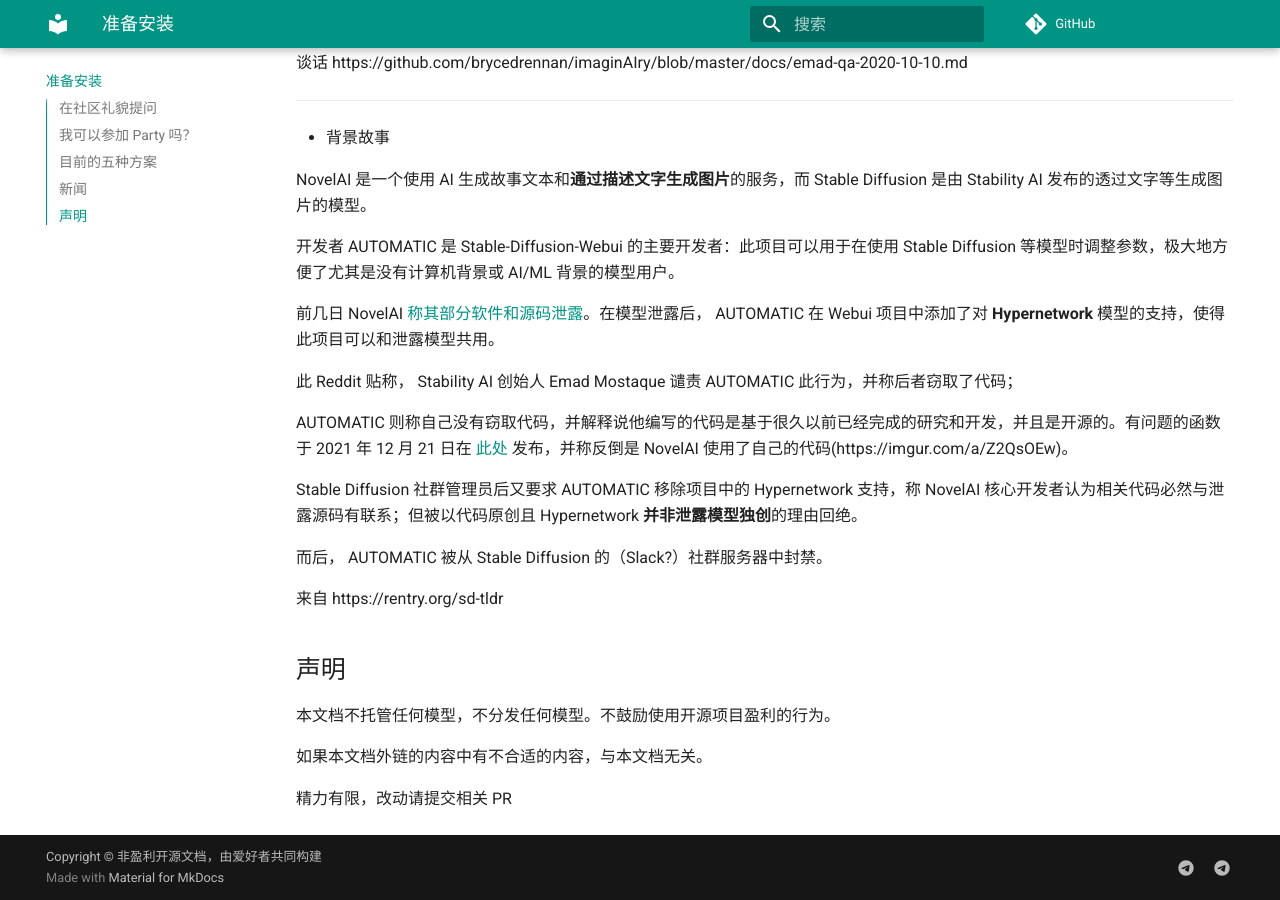
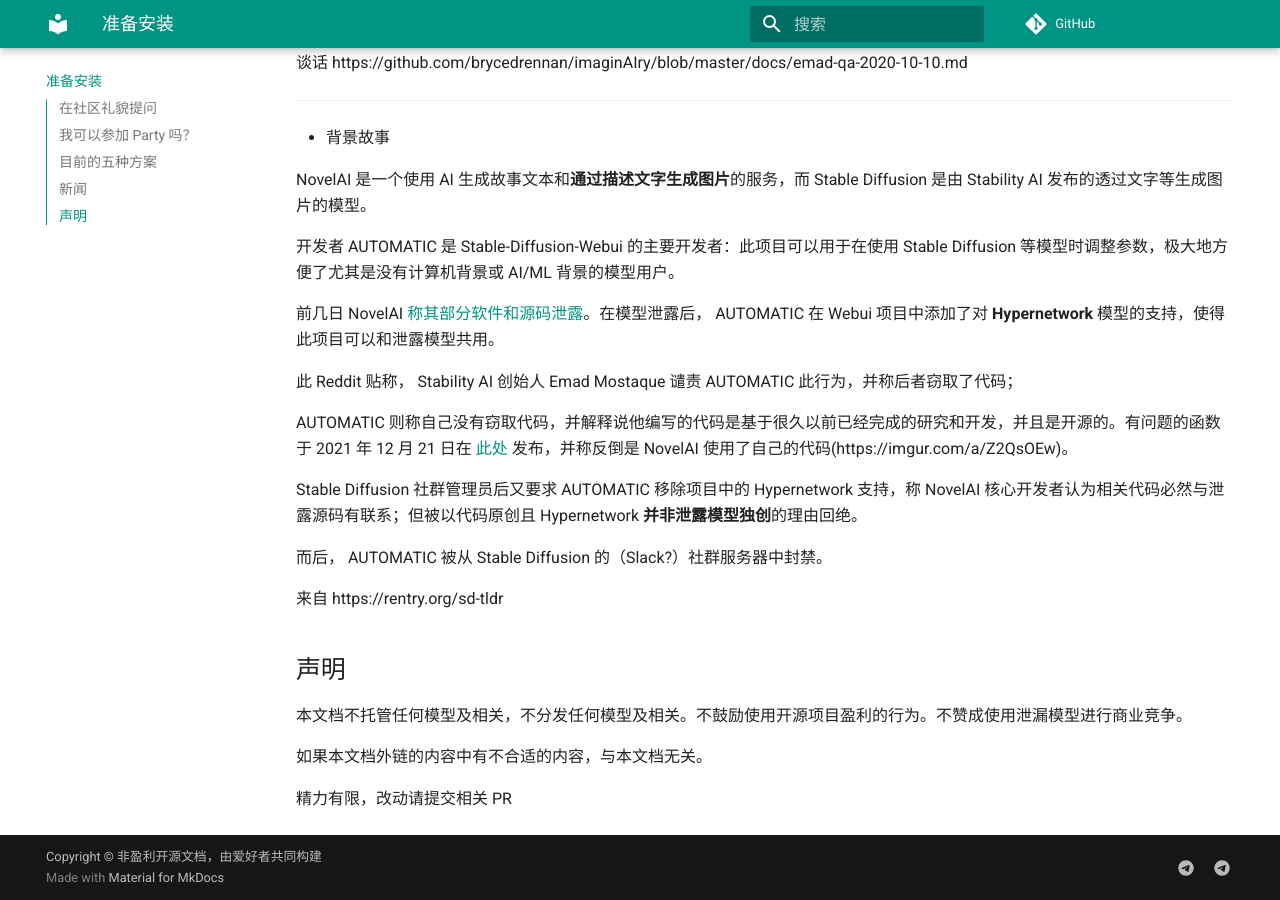
Before and after one commit to sudoskys/StableDiffusionBook, an MkDocs documentation site: the page built from docs/2_prepare.md, in a window 1280 px wide and 900 px high, scrolled down 1878 px. Built offline with MkDocs 1.6.1 and Material for MkDocs 9.7.7, drawn with Linux system fonts in a browser that asks for light colours; comment, search, counter and statistics services are not loaded.

Commit message:
Update 2_prepare.md

```diff
--- a/docs/2_prepare.md
+++ b/docs/2_prepare.md
@@ -100,7 +100,7 @@
 
 ## 声明
 
-本文档不托管任何模型，不分发任何模型。不鼓励使用开源项目盈利的行为。
+本文档不托管任何模型及相关，不分发任何模型及相关。不鼓励使用开源项目盈利的行为。不赞成使用泄漏模型进行商业竞争。
 
 如果本文档外链的内容中有不合适的内容，与本文档无关。
 
```
